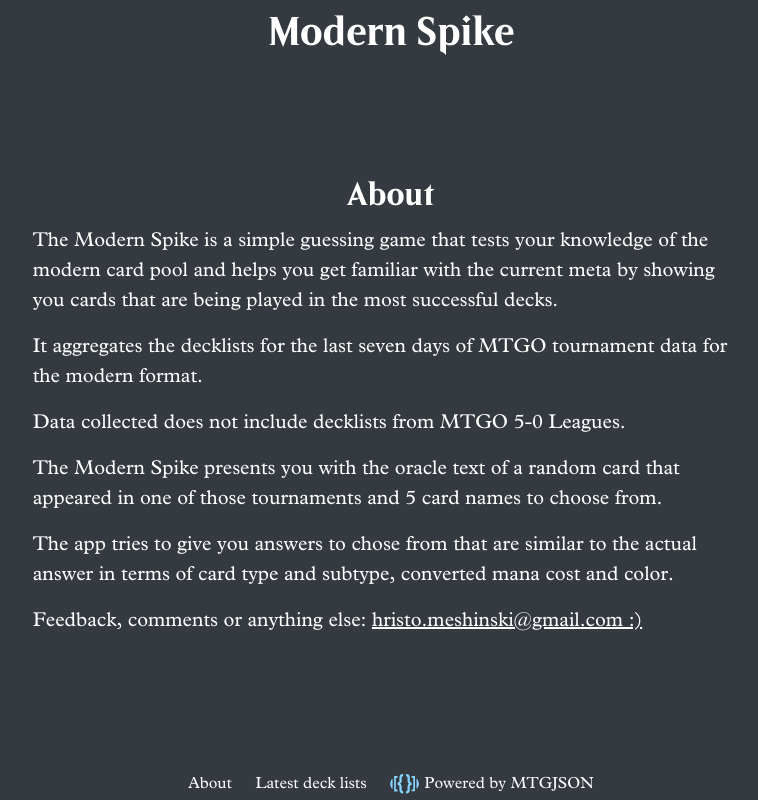
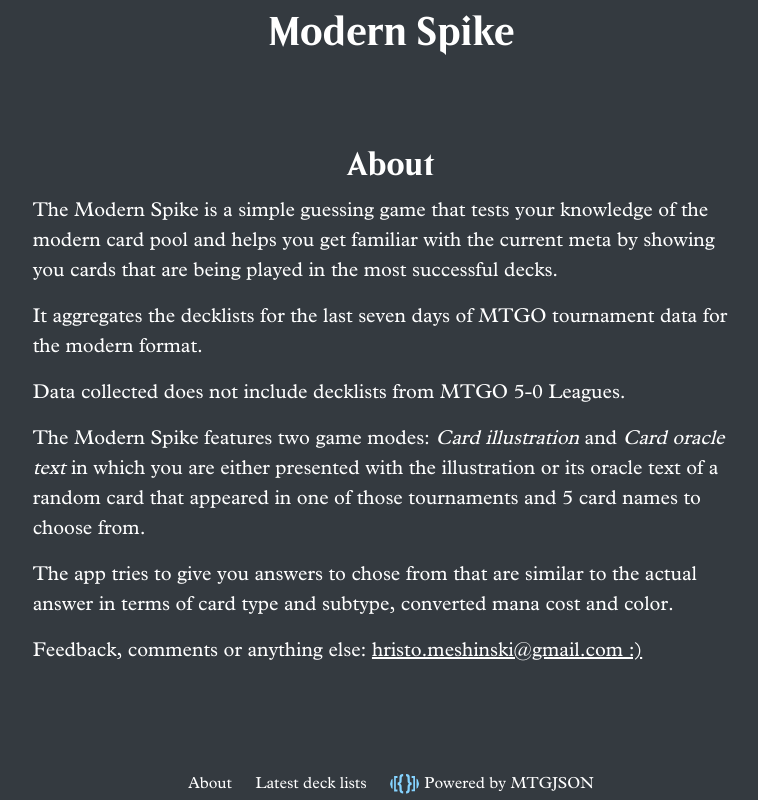
Before and after one commit to icobg123/modern-spike, a Flask app: page /about in a window 1280 px wide. Shown: the whole page, without its empty margins (249-1007 px from the left). Run offline with Flask 2, Linux system fonts and the light colour scheme; some libraries are stand-ins or nearby versions; some web fonts are replaced.

Commit message:
update about.html page

```diff
--- a/static/sw.js
+++ b/static/sw.js
@@ -1,6 +1,6 @@
 // This is based on the First Progressive Web App Tutorial by Google
 // https://codelabs.developers.google.com/codelabs/your-first-pwapp/
-const cacheName = 'flask-PWA-1.7';
+const cacheName = 'flask-PWA-1.9';
 const filesToCache = [
     '/static/bootstrap/js/jquery-3.5.1.min.js',
     '/static/bootstrap/js/bootstrap.min.js',
--- a/templates/about.html
+++ b/templates/about.html
@@ -35,9 +35,12 @@
                                 Data collected does not include decklists from MTGO 5-0 Leagues.
                             </p>
                             <p class="lead">
-                                The Modern Spike presents you with the oracle text of a
-                                random card that
+                                The Modern Spike features two game modes: <i>Card illustration</i> and <i>Card oracle
+                                text</i>
+                                in which you are either presented with the illustration or its oracle text of a random
+                                card that
                                 appeared in one of those tournaments and 5 card names to choose from.
+
                             </p>
                             <p class="lead">
                                 The app tries to give you answers to chose from that are similar to the actual answer in
```
